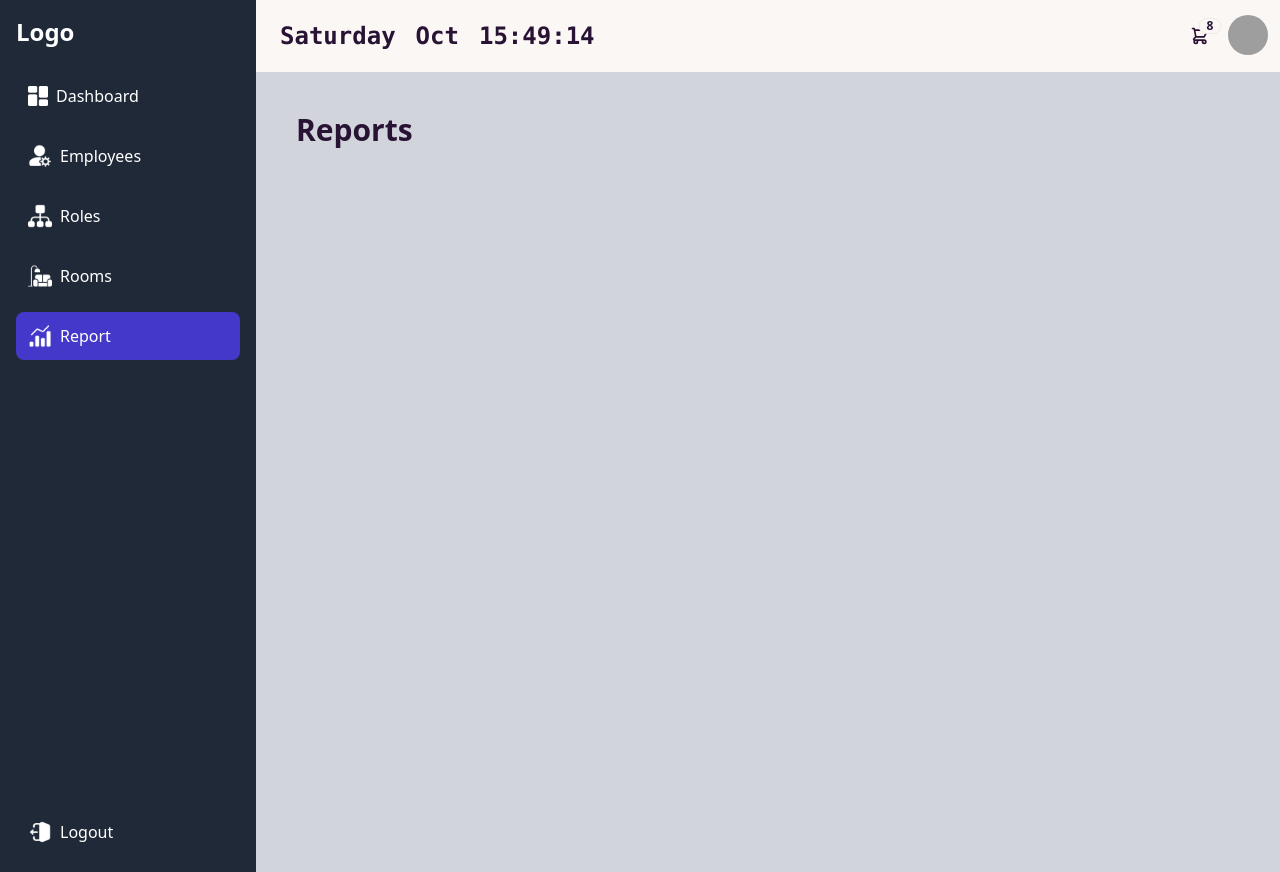
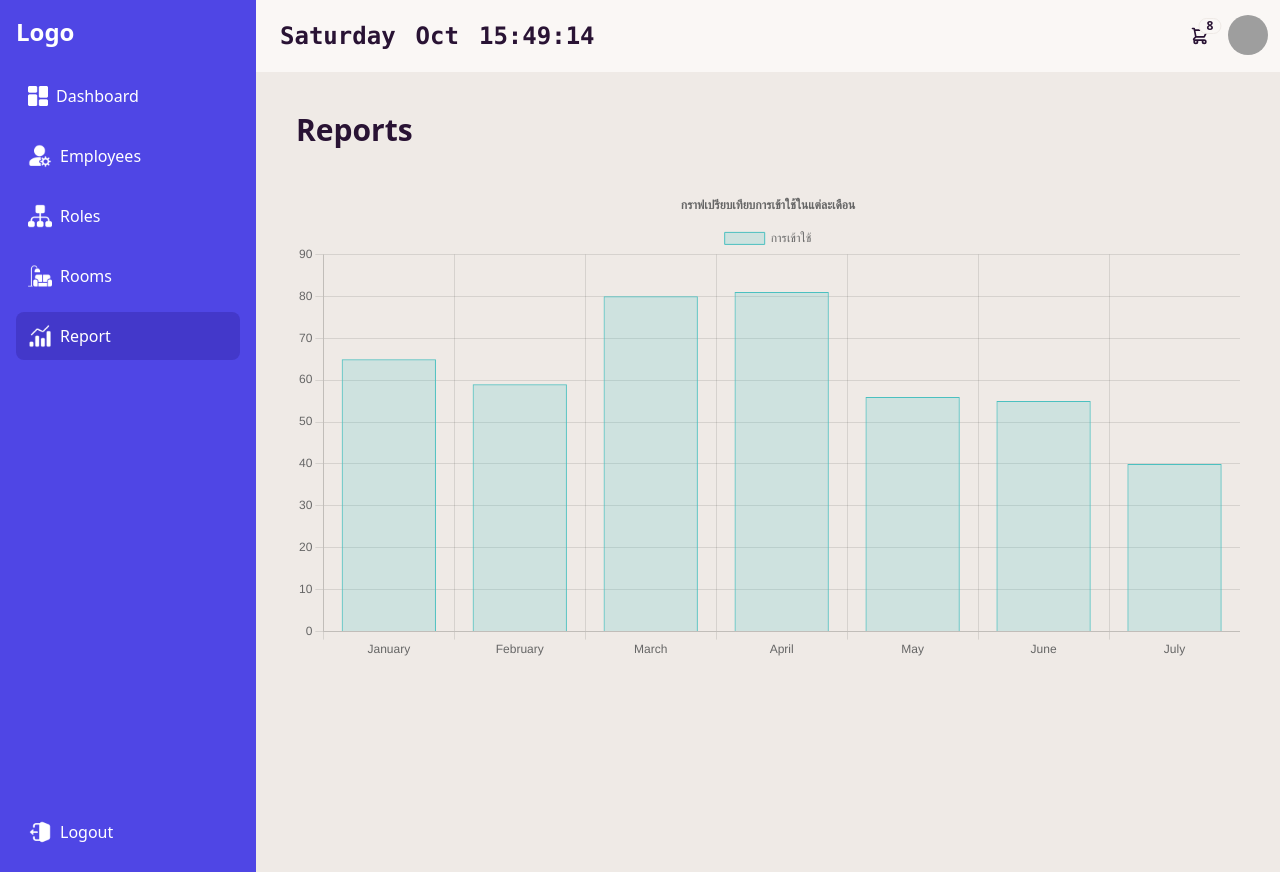
Before and after one commit to supxroek/Mini-Project, a React (Vite) app in the folder client/: page /reports in a window 1280 px wide. Built offline with nearby package versions, Linux system fonts and the light colour scheme; grey boxes are pictures that could not be loaded.

Commit message:
maxupdate6

```diff
--- a/client/src/components/admin-sections/reports.jsx
+++ b/client/src/components/admin-sections/reports.jsx
@@ -1,4 +1,9 @@
 import { useState, useEffect } from "react";
+import { Bar } from "react-chartjs-2"; // นำเข้า Bar จาก react-chartjs-2
+import { Chart as ChartJS, CategoryScale, LinearScale, BarElement, Title, Tooltip, Legend } from 'chart.js';
+
+// ลงทะเบียน Chart.js components
+ChartJS.register(CategoryScale, LinearScale, BarElement, Title, Tooltip, Legend);
 
 const Reports = () => {
   const [currentTime, setCurrentTime] = useState(new Date());
@@ -18,11 +23,38 @@ const Reports = () => {
     hour12: false, // ใช้รูปแบบเวลา 24 ชั่วโมง
   });
 
+  // ข้อมูลตัวอย่างสำหรับกราฟ (การเข้าใช้ในแต่ละเดือน)
+  const data = {
+    labels: ['January', 'February', 'March', 'April', 'May', 'June', 'July'], // ชื่อเดือน
+    datasets: [
+      {
+        label: 'การเข้าใช้',
+        data: [65, 59, 80, 81, 56, 55, 40], // จำนวนการเข้าใช้ในแต่ละเดือน
+        backgroundColor: 'rgba(75, 192, 192, 0.2)', // สีพื้นหลัง
+        borderColor: 'rgba(75, 192, 192, 1)', // สีเส้นกราฟ
+        borderWidth: 1,
+      },
+    ],
+  };
+
+  const options = {
+    responsive: true,
+    plugins: {
+      legend: {
+        position: 'top',
+      },
+      title: {
+        display: true,
+        text: 'กราฟเปรียบเทียบการเข้าใช้ในแต่ละเดือน',
+      },
+    },
+  };
+
   return (
     <>
       <div className="flex">
         {/* Sidebar */}
-        <aside className="w-64 bg-gray-800 min-h-screen p-4 text-white flex flex-col justify-between">
+        <aside className="w-64 bg-indigo-600 min-h-screen p-4 text-white flex flex-col justify-between">
           <div className="flex flex-col">
             <a className="text-2xl font-semibold mb-6">Logo</a>
             <nav className="flex flex-col gap-3">
@@ -203,10 +235,15 @@ const Reports = () => {
               </div>
             </div>
           </div>
-          <div className="min-h-screen bg-gray-300">
+
+          <div className="min-h-screen bg-base-200">
             {/* Main Content */}
             <div className="p-10">
               <h1 className="text-3xl font-semibold">Reports</h1>
+              {/* เพิ่มกราฟที่นี่ */}
+              <div className="mt-10">
+                <Bar data={data} options={options} /> {/* แสดงกราฟ */}
+              </div>
             </div>
           </div>
         </div>
```
